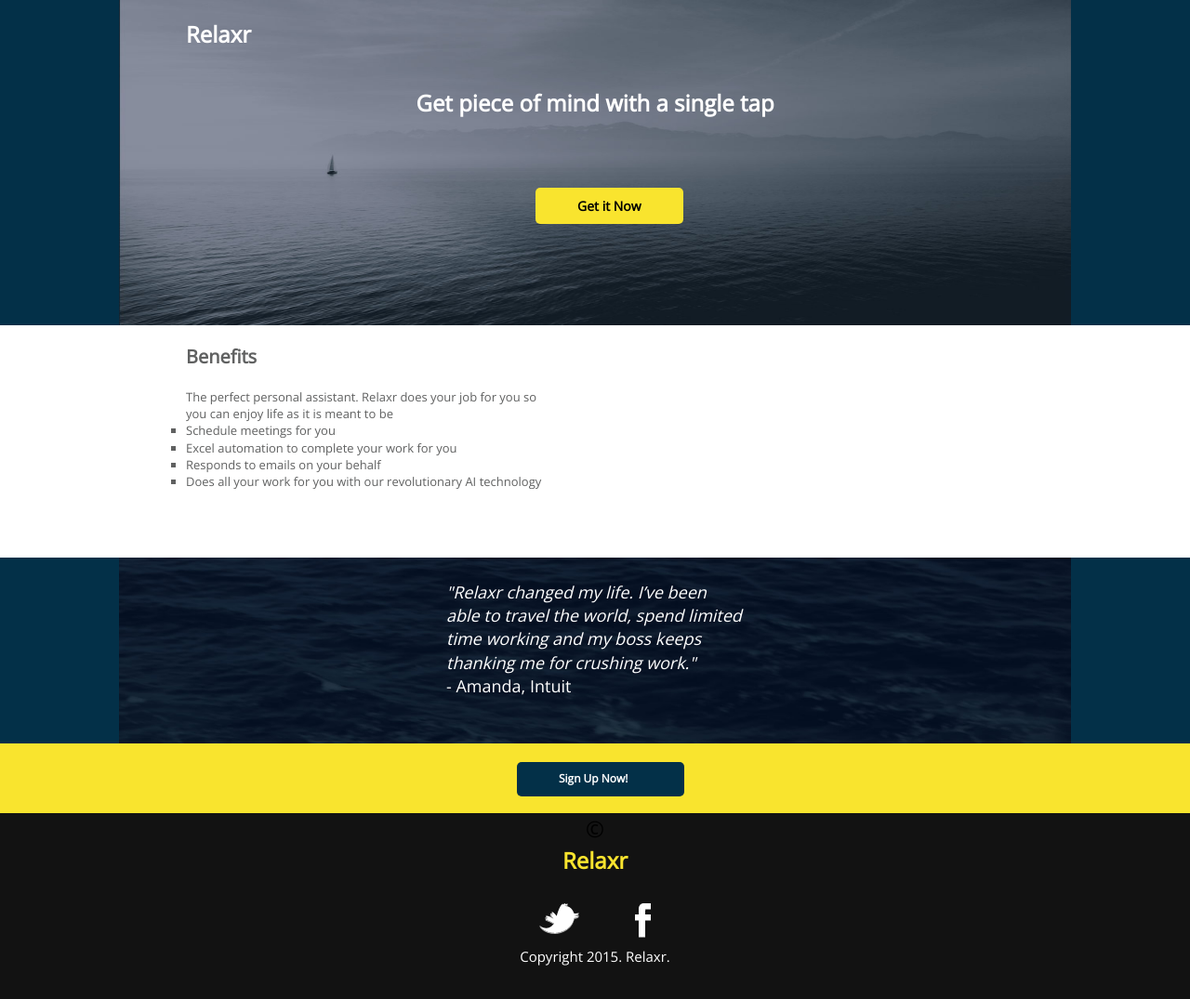
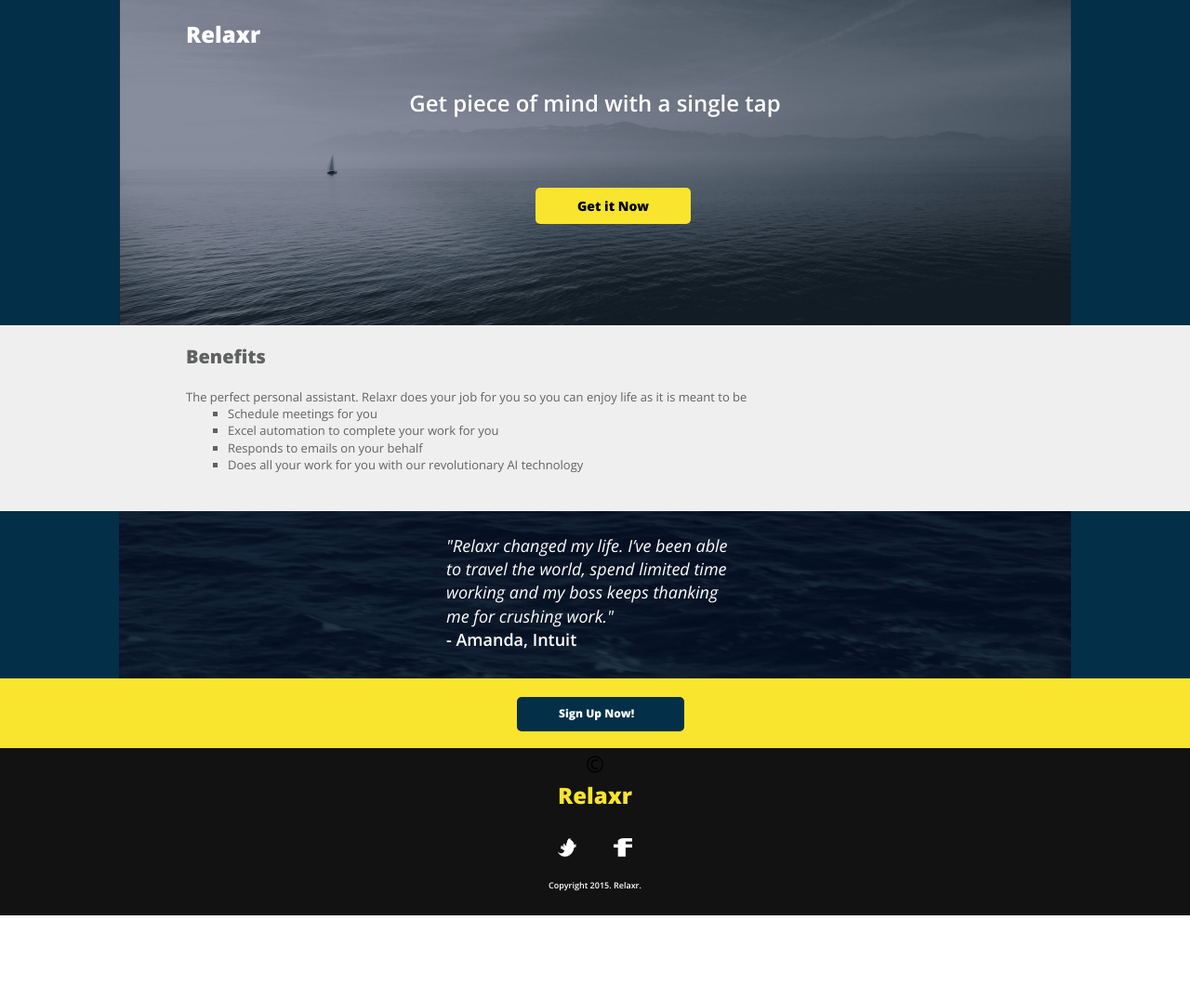
Before and after one commit to manishapatel12/relaxr_home_page, a plain HTML site: page index.html in a window 1280 px wide. Shown: the whole page at 93% size. After the commit the page ends 985 px from the top, so only its background shows below. Drawn offline with nearby package versions, Linux system fonts and the light colour scheme.

Commit message:
fixes css

```diff
--- a/css/style.css
+++ b/css/style.css
@@ -49,9 +49,8 @@ body {
     color: #000;
     font-size: 12px;
     line-height: 1.4;
-    /*font-family: Helvetica, Arial, sans-serif;*/
     background-size: cover;
-    font-family: 'Open Sans', sans-serif;
+    font-family: 'Open Sans', Arial, sans-serif;
 }
 
 
@@ -59,49 +58,45 @@ body {
 /* LAYOUT
 /*******************************************/
 
-/* Center the container */
 #container {
   width: 100%;
   margin: auto;
-/*  height: 500px;*/
-
 }
 
 header {
   background: url(../images/header_bg.jpg) no-repeat center top rgb(134,141,157);
-  /*width: 800px;*/
   background-color: #033048;
   background-size: 80% 100%;
-  height: 350px
+  height: 350px;
 }
 
 footer {
   background-color: #121212;
-  height: 200px;
+  height: 180px;
   text-align: center;
   font-size: 24px;
   padding-bottom: 0px;
 
 }
 
-.section1 {
+.section_benefits {
   color: #606161;
-  height: 250px;
+  height: 200px;
   font-size: 13px;
-  margin: 0px 200px;
+  background-color: #f0efef;
 }
 
-.section2 {
+.section_testimonial {
   background:url(../images/testimonial_bg.jpg) no-repeat center top;
   background-color: #033048;
-  height: 200px;
+  height: 180px;
   background-size: 80% 100%;
   color: white;
   font-size: 18px;
   padding: 25px 480px;
 }
 
-.section3 {
+.section_signup {
   height: 75px;
   background-color: #f9e42e;
   position: relative;
@@ -111,10 +106,9 @@ footer {
 /*******************************************/
 
 h1{
-  font-family: 'Open Sans', Helvetica, Arial, sans-serif;;
   font-size: 24px;
   font-weight: 800;
-  font-style: bold;
+  font-style: normal;
   color: white;
   margin: 0 200px;
   padding-top: 20px;
@@ -126,12 +120,70 @@ h2 {
   color: white;
   text-align: center;
   margin-top: 40px;
-  font-style: bold;
+  font-style: normal;
+}
+
+#get_now {
+  color: black;
+  margin-top: 250px;
+  margin-left:45%;
+  background-color: #f9e42e;
+  padding:10px 45px;
+  width: 180px;
+  font-size: 14px;
+  font-weight:800;
+  font-style: normal;
+}
+
+.round {
+    border-radius: 5px;
+}
+
+.btn {
+    margin-top: 85px;
+}
+
+#benefits {
+  font-size: 20px;
+  font-weight: 800;
+  font-style: normal;
+  padding: 20px 0px;
+  margin: 0px 200px;
+}
+
+.benefits_details {
+  font-size: 13px;
+  font-style: normal;
+  font-weight: 400;
+  width:65%;
+  margin: 0px 200px;
+}
+
+.benefits_lists {
+  width:65%;
+  margin: 0px 45px;
+  font-size: 13px;
+  font-style: normal;
+  font-weight: 400;
+}
+
+ul {
+  list-style: square;
+}
+
+.testimonial {
+  font-weight: 300;
+  font-style: italic;
+}
+
+.testimonial_author{
+  font-weight: 600;
+  font-style: normal;
 }
 
 .sign_up{
   font-size: 12px;
-  font-style: bold;
+  font-style: normal;
   font-weight: 800;
   background-color: #033048;
   width: 180px;
@@ -150,54 +202,13 @@ div.absolute {
     position: absolute;
     top: 80px;
     right: 50px;
-    width: 200px;
-    height: 100px;
-    border: 3px solid #73AD21;
 }
 
 h6{
   color: white;
-  font-size: 15px;
-}
-
-#get_now {
-  color: black;
-  margin-top: 250px;
-  margin-left:45%;
-  background-color: #f9e42e;
-  padding:10px 45px;
-  width: 200px;
-  font-size: 14px;
-  font-weight:800;
-}
-
-.round {
-    border-radius: 5px;
-}
-
-.btn {
-    margin-top: 85px;
-}
-
-.testimonial {
-  font-family: 'Open Sans', Arial, serif;
-  font-weight: 300;
-  font-style: italic;
-}
-
-ul {
-  list-style: square;
-}
-
-#benefits {
-  font-size: 20px;
-  font-weight: bold;
-  padding: 20px 0px;
-
-}
-
-.benefits_details {
-  width:45%;
+  font-size: 9px;
+  font-weight: 600;
+  font-style: normal;
 }
 
 a{
@@ -210,14 +221,15 @@ footer > h1 {
 
 .social_media_img {
   padding-top: 30px;
+  padding-bottom: 45px;
 }
 
 .social_media_img span > .alignleft {
-  margin-left : 580px;
+  margin-left : 600px;
 }
 
 .social_media_img span > .alignright {
-  margin-right : 580px;
+  margin-right : 600px;
 }
 
 .yellow_font {
--- a/index.html
+++ b/index.html
@@ -2,12 +2,13 @@
 <html lang="en">
 <head>
 	<meta charset="utf-8">
-	<meta name="description" content="Your description goes here">
-	<meta name="keywords" content="one, two, three">
+	<meta name="Relaxr" content="Relaxr benefits">
+	<meta name="keywords" content="relaxr, benefits, signup">
 
 	<title>Relaxr</title>
 
-	<link href='https://fonts.googleapis.com/css?family=Open+Sans' rel='stylesheet' type='text/css'>
+	<!-- <link href='https://fonts.googleapis.com/css?family=Open+Sans' rel='stylesheet' type='text/css'> -->
+	<link href="//fonts.googleapis.com/css?family=Open+Sans:300normal,300italic,400normal,400italic,600normal,600italic,700normal,700italic,800normal,800italic&amp;subset=all" rel="stylesheet" type="text/css">
 	<link rel="stylesheet" href="css/reset.css">
 	<link rel="stylesheet" href="css/style.css">
 
@@ -24,9 +25,10 @@
 		</header>
 
 		<main>
-			<section class ="section1">
+			<section class ="section_benefits">
 				<div id = "benefits">Benefits</div>
 				<div class ="benefits_details">The perfect personal assistant. Relaxr does your job for you so you can enjoy life as it is meant to be
+				<div class ="benefits_lists">
 					<ul>
 						<li>Schedule meetings for you</li>
 						<li>Excel automation to complete your work for you</li>
@@ -34,14 +36,15 @@
 						<li>Does all your work for you with our revolutionary AI technology</li>
 					</ul>
 				</div>
+				</div>
 			</section>
 
-			<section class ="section2">
+			<section class ="section_testimonial">
 				<div class= "testimonial">"Relaxr changed my life. I’ve been able to travel the world, spend limited time working and my boss keeps thanking me for crushing work."</div>
-				<div>- Amanda, Intuit</div>
+				<div class= "testimonial_author">- Amanda, Intuit</div>
 			</section>
 
-			<section class ="section3">
+			<section class ="section_signup">
 				<div class="sign_up round">
 					<a href="#">Sign Up Now!</a>
 				</div>
@@ -51,9 +54,9 @@
 		<footer>
 			&copy; <h1 class = "yellow_font">Relaxr</h1>
 			<div class="social_media_img">
-				<span><img class = "alignleft" src="./images/twitter.png"></span>
+				<span><img class = "alignleft" src="./images/twitter.png" width="30" height="30"></span>
 
-				<span><img class="alignright" src="./images/facebook.png"/></span>
+				<span><img class="alignright" src="./images/facebook.png" width="30" height="30"/></span>
 			</div>
 			<div class="clear"></div>
 			<h6>Copyright 2015. Relaxr.</h6>
```
